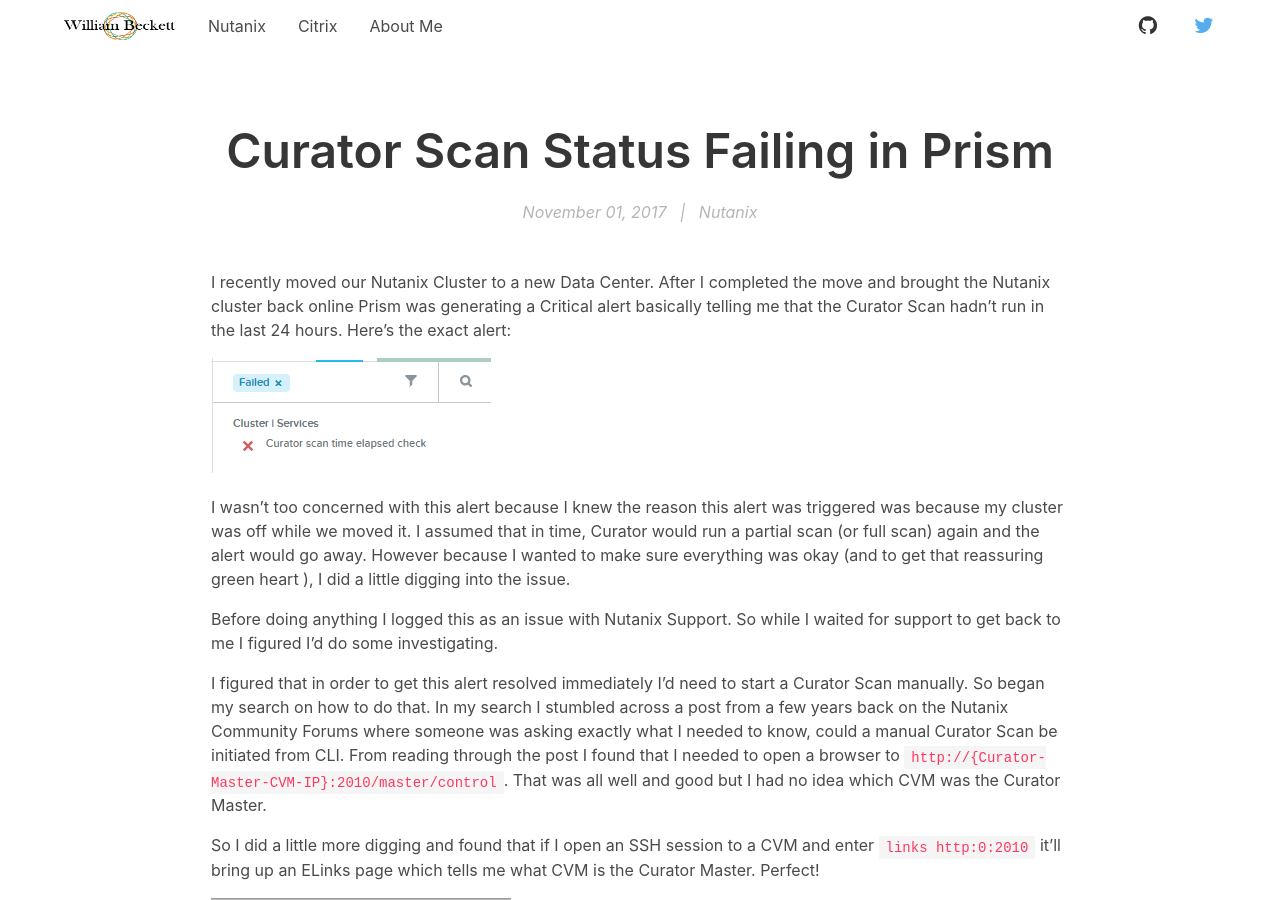
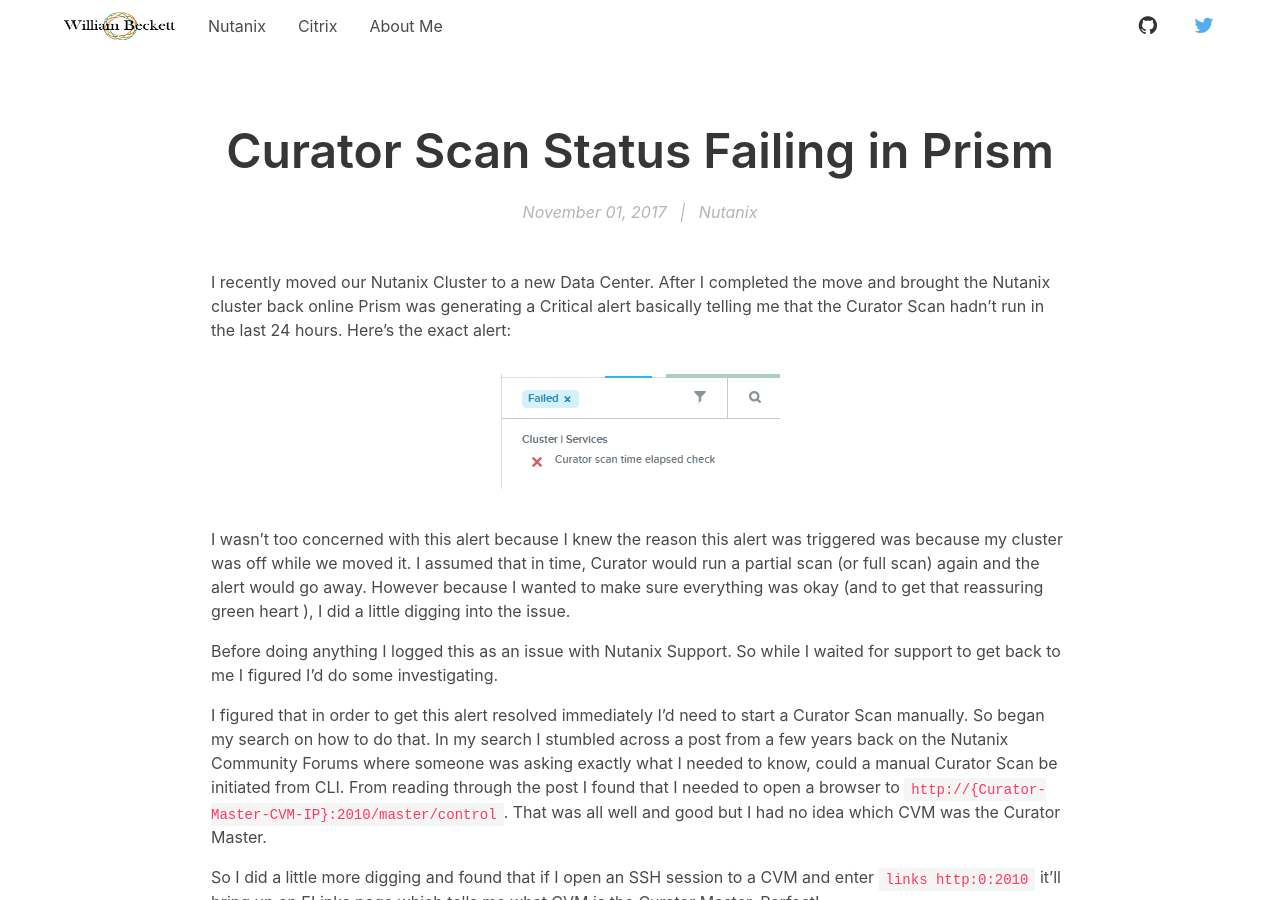
Before and after one commit to wjbeckett/blog, a Jekyll site: the page built from _posts/2017-11-01-curator-scans-failing.md, in a window 1280 px wide and 900 px high. Built offline with Jekyll 4.4.1, drawn with Linux system fonts in a browser that asks for light colours; comment, search, counter and statistics services are not loaded.

Commit message:
updated image in post

```diff
--- a/_posts/2017-11-01-curator-scans-failing.md
+++ b/_posts/2017-11-01-curator-scans-failing.md
@@ -10,7 +10,9 @@
 
 I recently moved our Nutanix Cluster to a new Data Center. After I completed the move and brought the Nutanix cluster back online Prism was generating a Critical alert basically telling me that the Curator Scan hadn’t run in the last 24 hours. Here’s the exact alert:
 
-![Curator Service Error]({{ site.url }}/images/curator_error.png){: .lazyload }
+<figure>
+  <img src="{{ site.url }}/images/curator_error-lq.png" data-src="{{ site.url }}/images/curator_error.png" alt="Curator Service Error" class="lazyload" />
+</figure>
 
 
 I wasn’t too concerned with this alert because I knew the reason this alert was triggered was because my cluster was off while we moved it. I assumed that in time, Curator would run a partial scan (or full scan) again and the alert would go away. However because I wanted to make sure everything was okay (and to get that reassuring green heart ), I did a little digging into the issue.
```
Also changed, not shown: manifest.json.
